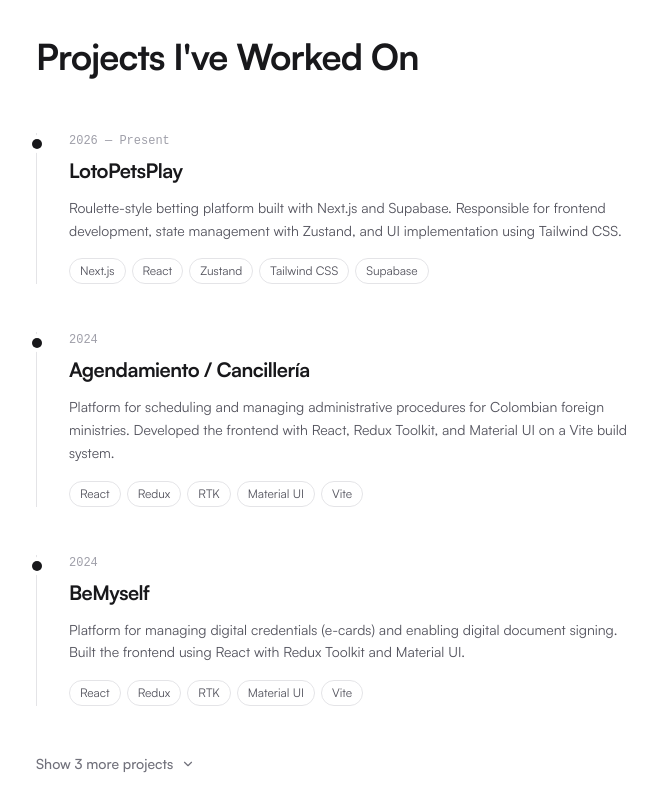
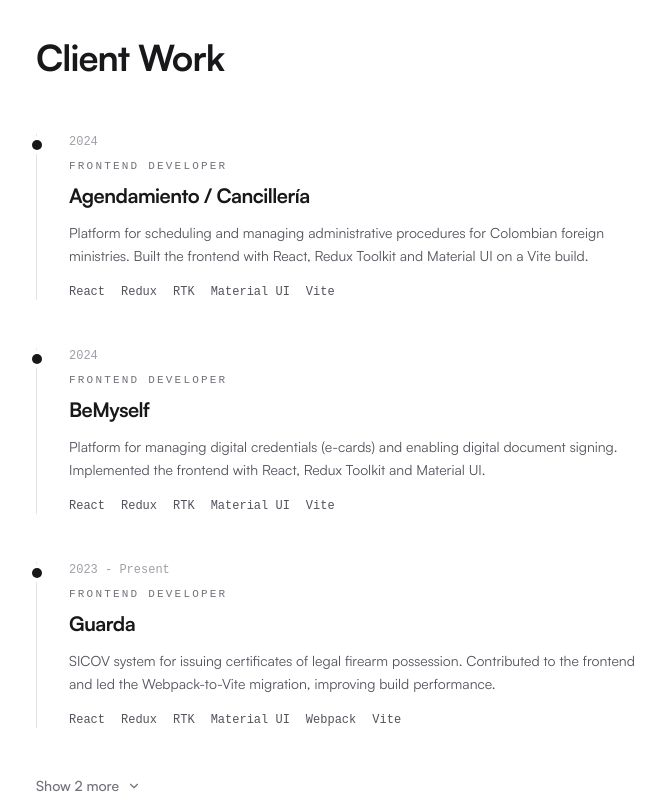
Before and after one commit to davidsilva131/astro-portfolio, an Astro site: page / in a window 1280 px wide. Shown: the part 1660-2460 px from the top of the page, without its empty margins (244-909 px from the left). Built offline with nearby package versions, Linux system fonts and the light colour scheme; Astro itself is replaced by a stand-in of ours.

Commit message:
feat: Experience section - client work only, role labels, plain-hyphen periods (T4, ticket 9)

```diff
--- a/src/components/molecules/ExperienceItem.astro
+++ b/src/components/molecules/ExperienceItem.astro
@@ -1,24 +1,26 @@
 ---
 interface Props {
   period: string;
+  role: string;
   title: string;
   description: string;
   stack: string[];
 }
 
-const { period, title, description, stack } = Astro.props;
+const { period, role, title, description, stack } = Astro.props;
 ---
 
 <div class="relative pl-8 border-l border-zinc-200 dark:border-zinc-800">
   <span class="absolute -left-[5px] top-1.5 h-2.5 w-2.5 rounded-full bg-zinc-900 dark:bg-white ring-4 ring-white dark:ring-black"></span>
   <p class="font-mono text-xs text-zinc-400 dark:text-zinc-600">{period}</p>
+  <p class="mt-2 font-mono text-[11px] uppercase tracking-[0.2em] text-zinc-500 dark:text-zinc-500">
+    {role}
+  </p>
   <h3 class="mt-2 text-xl font-semibold tracking-tight text-zinc-900 dark:text-white">{title}</h3>
   <p class="mt-3 text-sm text-zinc-600 dark:text-zinc-400 leading-relaxed max-w-xl">{description}</p>
-  <div class="mt-4 flex flex-wrap gap-1.5">
+  <div class="mt-4 flex flex-wrap gap-x-4 gap-y-2">
     {stack.map((tech) => (
-      <span class="inline-flex items-center rounded-full border border-zinc-200 dark:border-zinc-800 px-2.5 py-1 text-xs text-zinc-600 dark:text-zinc-400 transition-colors duration-200 hover:border-zinc-400 dark:hover:border-zinc-600 hover:text-zinc-900 dark:hover:text-white">
-        {tech}
-      </span>
+      <span class="font-mono text-xs text-zinc-600 dark:text-zinc-400">{tech}</span>
     ))}
   </div>
 </div>
--- a/src/components/organisms/Experience.astro
+++ b/src/components/organisms/Experience.astro
@@ -6,45 +6,43 @@
 
 const experience = [
   {
-    period: "2026 — Present",
-    title: "LotoPetsPlay",
-    description:
-      "Roulette-style betting platform built with Next.js and Supabase. Responsible for frontend development, state management with Zustand, and UI implementation using Tailwind CSS.",
-    stack: ["Next.js", "React", "Zustand", "Tailwind CSS", "Supabase"],
-  },
-  {
     period: "2024",
+    role: "Frontend Developer",
     title: "Agendamiento / Cancillería",
     description:
-      "Platform for scheduling and managing administrative procedures for Colombian foreign ministries. Developed the frontend with React, Redux Toolkit, and Material UI on a Vite build system.",
+      "Platform for scheduling and managing administrative procedures for Colombian foreign ministries. Built the frontend with React, Redux Toolkit and Material UI on a Vite build.",
     stack: ["React", "Redux", "RTK", "Material UI", "Vite"],
   },
   {
     period: "2024",
+    role: "Frontend Developer",
     title: "BeMyself",
     description:
-      "Platform for managing digital credentials (e-cards) and enabling digital document signing. Built the frontend using React with Redux Toolkit and Material UI.",
+      "Platform for managing digital credentials (e-cards) and enabling digital document signing. Implemented the frontend with React, Redux Toolkit and Material UI.",
     stack: ["React", "Redux", "RTK", "Material UI", "Vite"],
   },
   {
-    period: "2023 — Present",
+    period: "2023 - Present",
+    role: "Frontend Developer",
     title: "Guarda",
     description:
-      "SICOV project for issuing certificates for legal firearm possession. Contributed to frontend development and led the migration from Webpack to Vite, improving build performance.",
+      "SICOV system for issuing certificates of legal firearm possession. Contributed to the frontend and led the Webpack-to-Vite migration, improving build performance.",
     stack: ["React", "Redux", "RTK", "Material UI", "Webpack", "Vite"],
   },
   {
-    period: "2023 — Present",
+    period: "2023 - Present",
+    role: "Frontend Developer",
     title: "Aulapp CEAS",
     description:
-      "Platform for automotive training centers that issues driving training certificates for students and instructors. Developed with React, Redux Toolkit, and Material UI.",
+      "Platform for automotive training centers that issues driving training certificates to students and instructors. Developed the frontend with React, Redux Toolkit and Material UI.",
     stack: ["React", "Redux", "RTK", "Material UI", "Vite"],
   },
   {
-    period: "2023 — Present",
+    period: "2023 - Present",
+    role: "Frontend Developer",
     title: "Aulapp CIAS",
     description:
-      "Educational platform for traffic offenders to complete mandatory remedial courses. Built the frontend with React, Redux Toolkit, and Material UI.",
+      "Educational platform where traffic offenders complete mandatory remedial courses. Built the frontend with React, Redux Toolkit and Material UI.",
     stack: ["React", "Redux", "RTK", "Material UI", "Vite"],
   },
 ];
@@ -56,10 +54,10 @@
 
 <section
   id="experience"
-  aria-label="Projects I've Worked On"
-  class="max-w-3xl mx-auto px-6 py-28"
+  aria-label="Client work"
+  class="max-w-3xl mx-auto px-6 py-28 border-t border-zinc-100 dark:border-zinc-900"
 >
-  <SectionHeader title="Projects I've Worked On" />
+  <SectionHeader title="Client Work" />
   <div class="flex flex-col gap-12">
     {visibleItems.map((item) => <ExperienceItem {...item} />)}
     {hasMore && (
@@ -71,12 +69,13 @@
   {hasMore && (
     <button
       id="experience-toggle"
+      type="button"
       aria-expanded="false"
       aria-controls="experience-extra"
       class="mt-12 flex items-center gap-2 text-sm font-medium text-zinc-500 dark:text-zinc-500 hover:text-zinc-900 dark:hover:text-white transition-colors duration-200 focus-visible:outline focus-visible:outline-2 focus-visible:outline-offset-4 focus-visible:outline-zinc-900 dark:focus-visible:outline-white"
     >
       <span id="experience-toggle-label">
-        Show {hiddenItems.length} more {hiddenItems.length === 1 ? "project" : "projects"}
+        Show {hiddenItems.length} more
       </span>
       <svg
         id="experience-toggle-icon"
@@ -112,11 +111,11 @@
       extra.classList.toggle("hidden", isExpanded);
       btn.setAttribute("aria-expanded", String(!isExpanded));
       icon.style.transform = isExpanded ? "" : "rotate(180deg)";
-      label.textContent = isExpanded
-        ? `Show ${hiddenCount} more ${hiddenCount === 1 ? "project" : "projects"}`
-        : "Show less";
+      label.textContent = isExpanded ? `Show ${hiddenCount} more` : "Show less";
 
-      if (!isExpanded) {
+      if (isExpanded) {
+        btn.focus();
+      } else {
         const firstItem = extra.querySelector("h3");
         if (firstItem) {
           firstItem.setAttribute("tabindex", "-1");
```
Also changed, not shown: .github/agents/experience-updater.agent.md.
